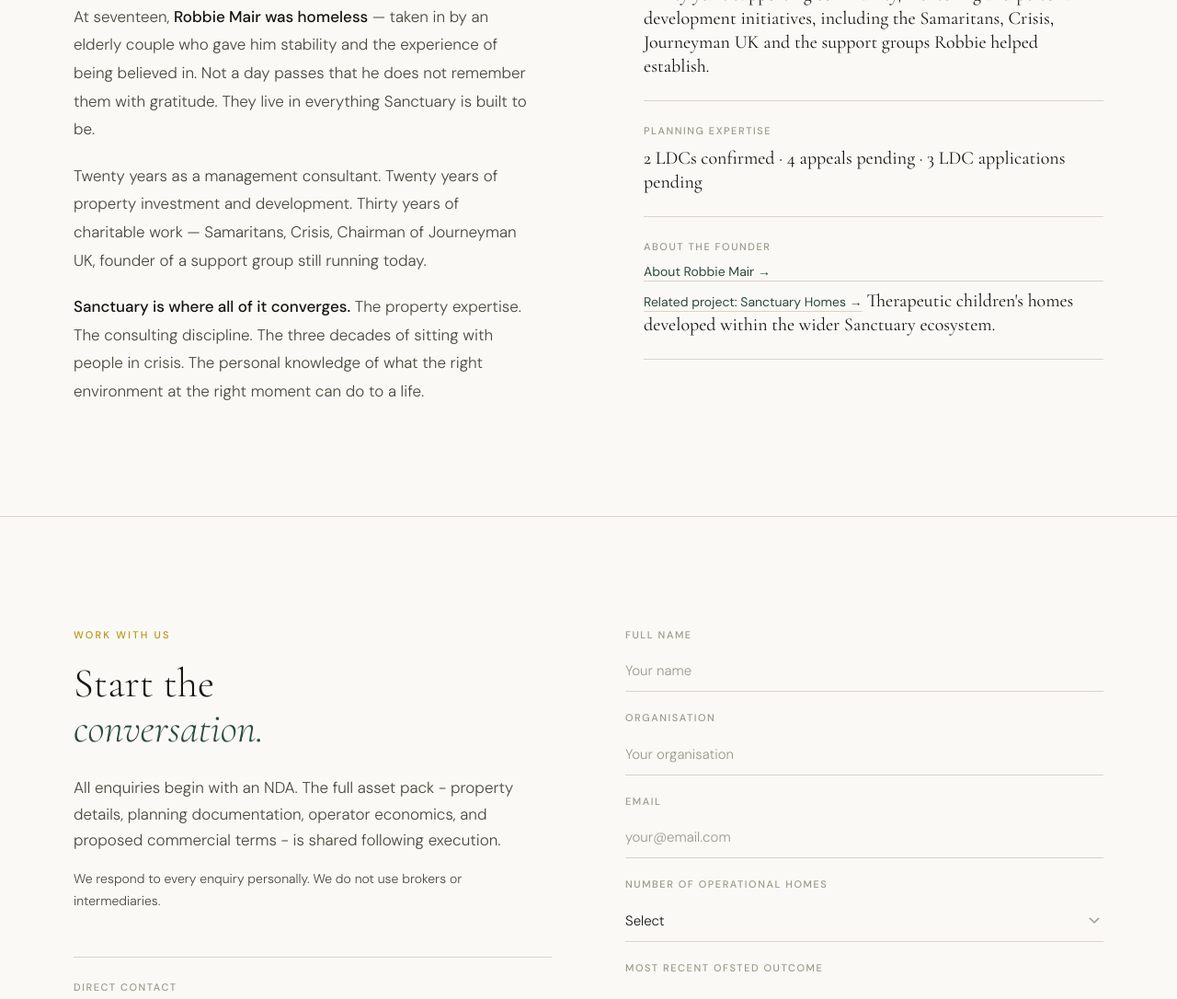
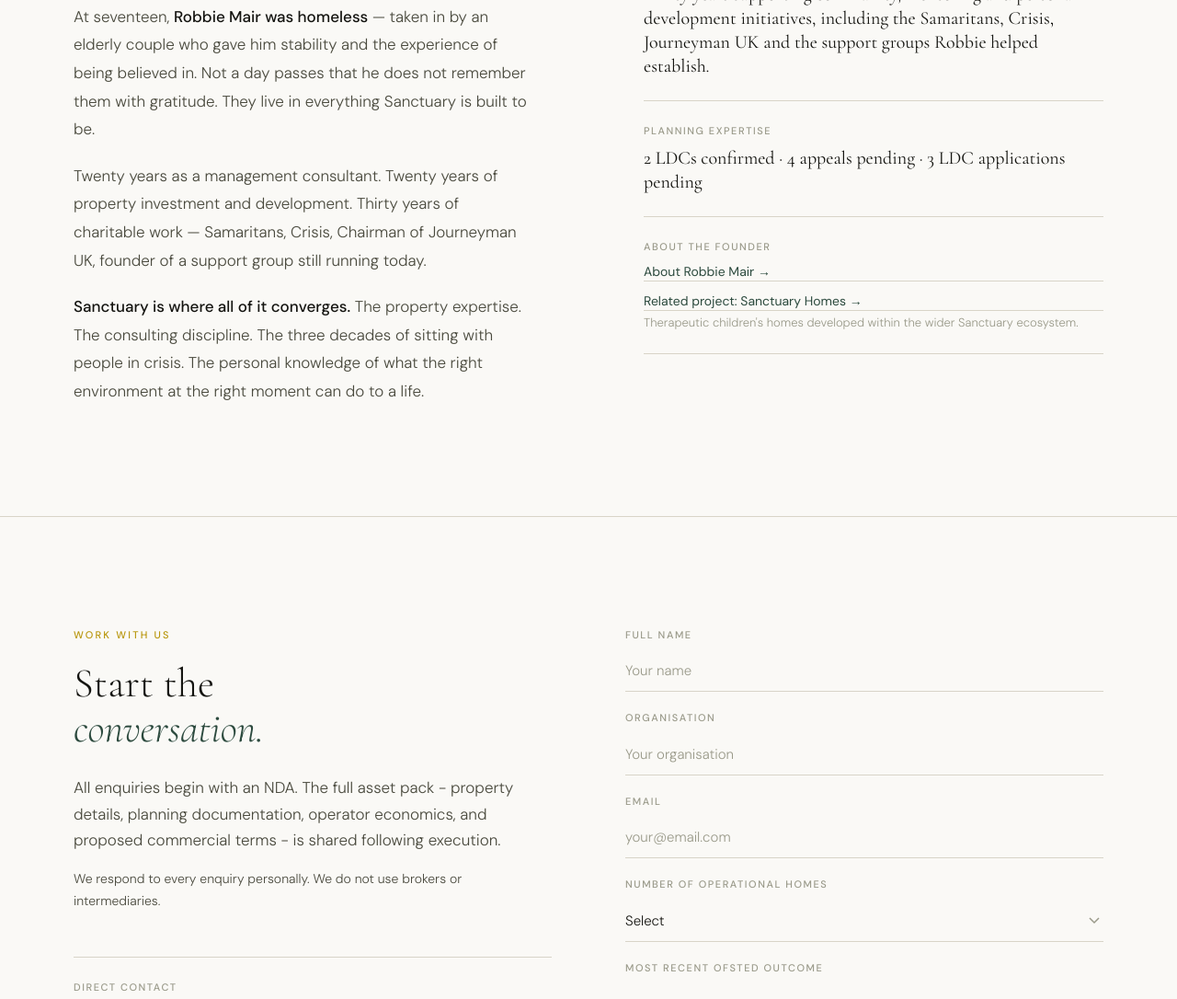
Before and after one commit to robbiemair1/Sanctuary, an Eleventy site: page src/index.njk in a window 1280 px wide. Shown: the part 8532-9618 px from the top of the page at 92% size. Built offline with nearby package versions, Linux system fonts and the light colour scheme; Eleventy itself is replaced by a stand-in of ours; files that its build step writes are made by us from their sources; a web font is replaced by a local one.

Commit message:
SI final polish: rent removal, founder section redesign, asset card improvements

```diff
--- a/src/assets/css/style.css
+++ b/src/assets/css/style.css
@@ -782,7 +782,21 @@ section { padding: 120px 80px; }
 .credential--links .credential-value {
   display: flex;
   flex-direction: column;
-  gap: 8px;
+  gap: 12px;
+}
+
+.eco-link-group {
+  display: flex;
+  flex-direction: column;
+  gap: 4px;
+}
+
+.eco-link-desc {
+  font-size: 13px;
+  color: var(--ink-light);
+  font-family: var(--sans);
+  font-weight: 300;
+  line-height: 1.4;
 }
 
 .eco-link {
```
